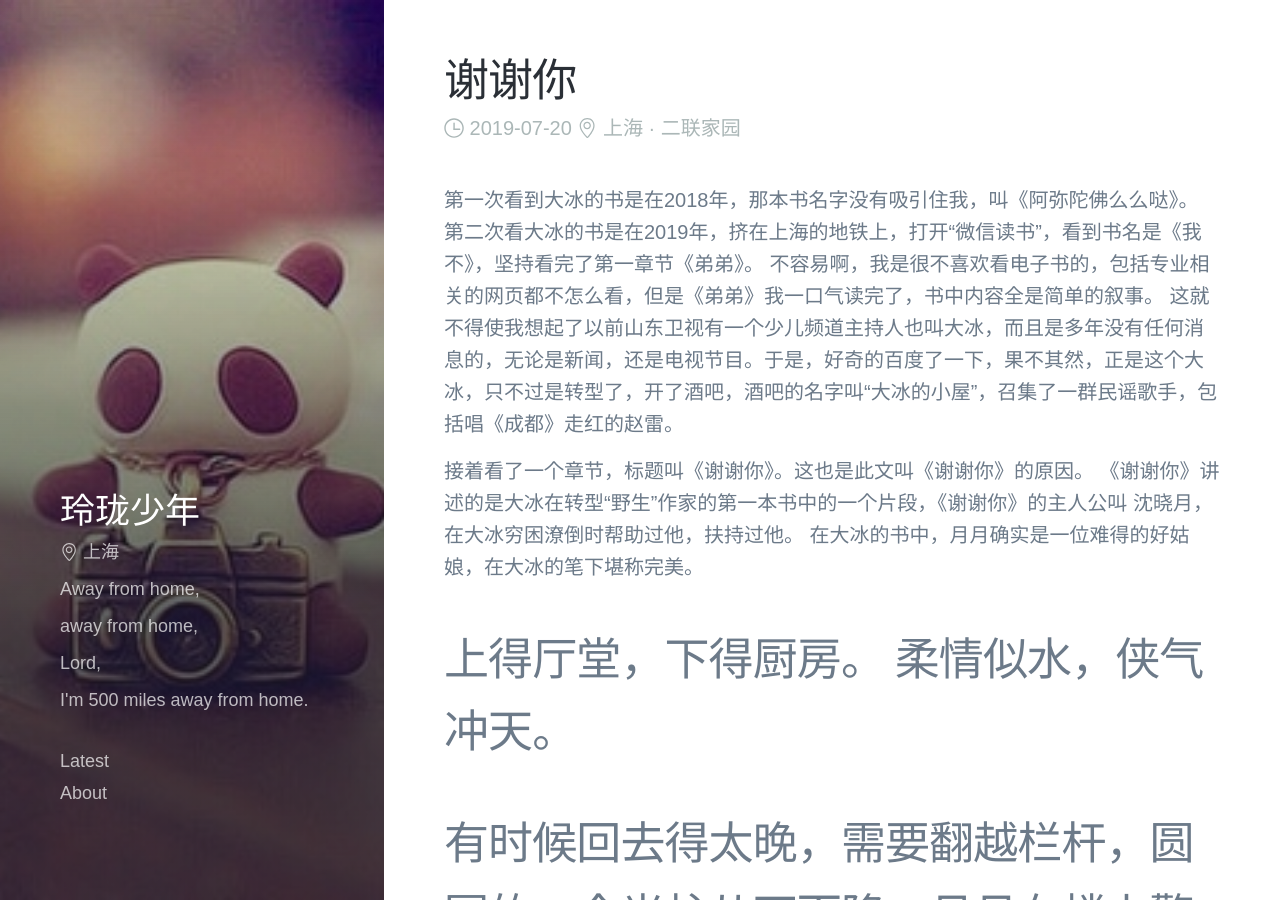
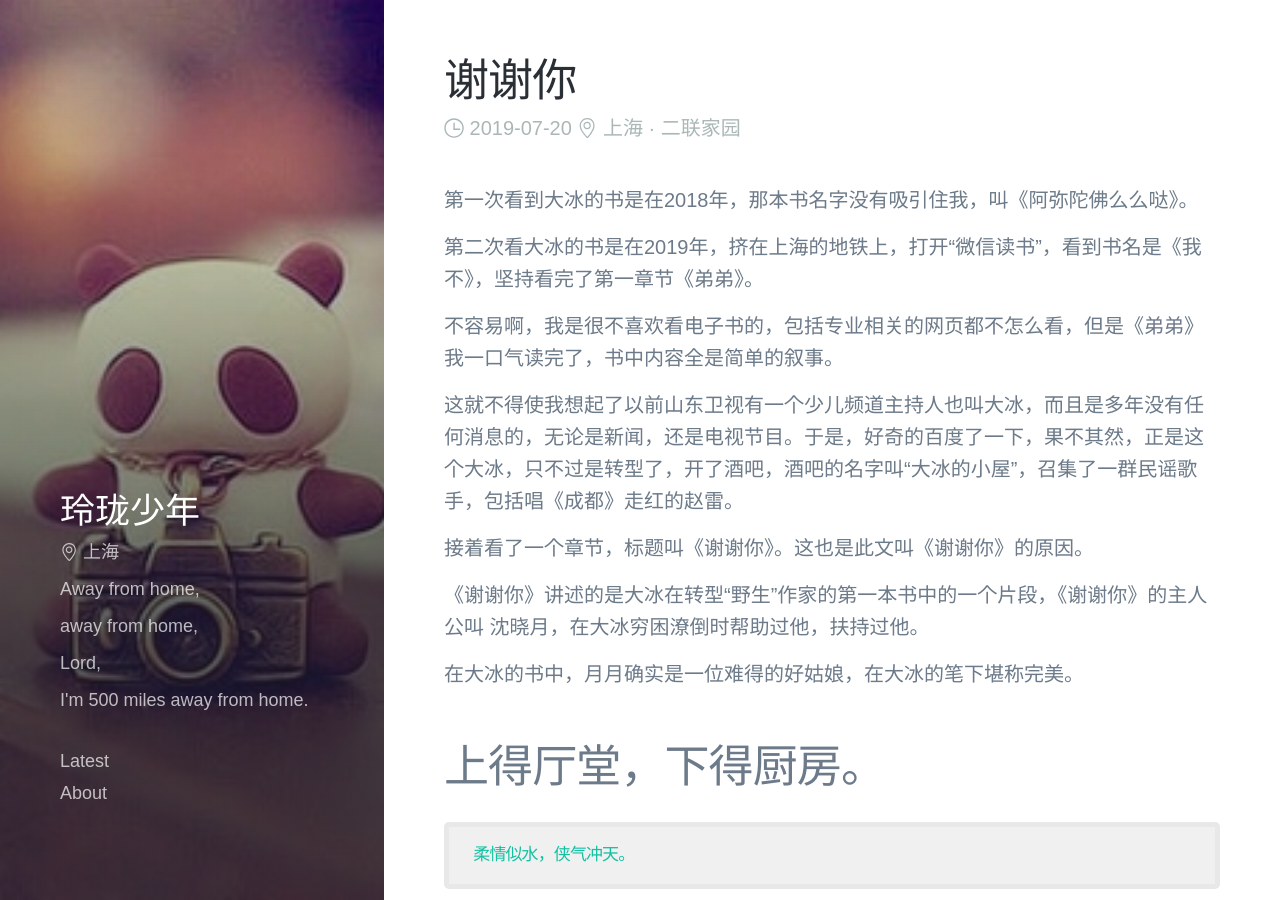
Before and after one commit to auaa/auaa.github.io, a Jekyll site: the page built from _posts/2019-07-20-xie-xie-ni.md, in a window 1280 px wide and 900 px high. Built offline with Jekyll 4.4.1, drawn with Linux system fonts in a browser that asks for light colours; some web fonts are replaced; comment, search, counter and statistics services are not loaded.

Commit message:
update: 2019-07-20 16:55:20

```diff
--- a/_data/posts.json
+++ b/_data/posts.json
@@ -27,7 +27,7 @@
   ],
   "posts": [
     {
-      "content": "第一次看到大冰的书是在2018年，那本书名字没有吸引住我，叫《阿弥陀佛么么哒》。\n第二次看大冰的书是在2019年，挤在上海的地铁上，打开“微信读书”，看到书名是《我不》，坚持看完了第一章节《弟弟》。\n不容易啊，我是很不喜欢看电子书的，包括专业相关的网页都不怎么看，但是《弟弟》我一口气读完了，书中内容全是简单的叙事。\n这就不得使我想起了以前山东卫视有一个少儿频道主持人也叫大冰，而且是多年没有任何消息的，无论是新闻，还是电视节目。于是，好奇的百度了一下，果不其然，正是这个大冰，只不过是转型了，开了酒吧，酒吧的名字叫“大冰的小屋”，召集了一群民谣歌手，包括唱《成都》走红的赵雷。\n\n接着看了一个章节，标题叫《谢谢你》。这也是此文叫《谢谢你》的原因。\n《谢谢你》讲述的是大冰在转型“野生”作家的第一本书中的一个片段，《谢谢你》的主人公叫 沈晓月，在大冰穷困潦倒时帮助过他，扶持过他。\n在大冰的书中，月月确实是一位难得的好姑娘，在大冰的笔下堪称完美。\n>  上得厅堂，下得厨房。\n>\t 柔情似水，侠气冲天。\n\t \n> 有时候回去得太晚，需要翻越栏杆，圆圆的一个光柱从天而降，月月在楼上擎着强光手电，指引着我撅着腚爬墙，探照灯一下。\n \n这种细节的描述，如此的真实，画面感十足。当然文中还有很多类似的场景，本来是一个难为情的事情，被大冰描述的忍俊不禁。\n\n",
+      "content": "第一次看到大冰的书是在2018年，那本书名字没有吸引住我，叫《阿弥陀佛么么哒》。\n\n第二次看大冰的书是在2019年，挤在上海的地铁上，打开“微信读书”，看到书名是《我不》，坚持看完了第一章节《弟弟》。\n\n不容易啊，我是很不喜欢看电子书的，包括专业相关的网页都不怎么看，但是《弟弟》我一口气读完了，书中内容全是简单的叙事。\n\n这就不得使我想起了以前山东卫视有一个少儿频道主持人也叫大冰，而且是多年没有任何消息的，无论是新闻，还是电视节目。于是，好奇的百度了一下，果不其然，正是这个大冰，只不过是转型了，开了酒吧，酒吧的名字叫“大冰的小屋”，召集了一群民谣歌手，包括唱《成都》走红的赵雷。\n\n接着看了一个章节，标题叫《谢谢你》。这也是此文叫《谢谢你》的原因。\n\n《谢谢你》讲述的是大冰在转型“野生”作家的第一本书中的一个片段，《谢谢你》的主人公叫 沈晓月，在大冰穷困潦倒时帮助过他，扶持过他。\n\n在大冰的书中，月月确实是一位难得的好姑娘，在大冰的笔下堪称完美。\n\n>  上得厅堂，下得厨房。\n>  \n>\t 柔情似水，侠气冲天。\n\t \n> 有时候回去得太晚，需要翻越栏杆，圆圆的一个光柱从天而降，月月在楼上擎着强光手电，指引着我撅着腚爬墙，探照灯一下。\n \n这种细节的描述，如此的真实，画面感十足。当然文中还有很多类似的场景，本来是一个难为情的事情，被大冰描述的忍俊不禁。\n\n",
       "data": {
         "layout": "post",
         "title": "谢谢你",
```
Also changed, not shown: _posts/2019-07-20-xie-xie-ni.md (+7 -0 lines).
